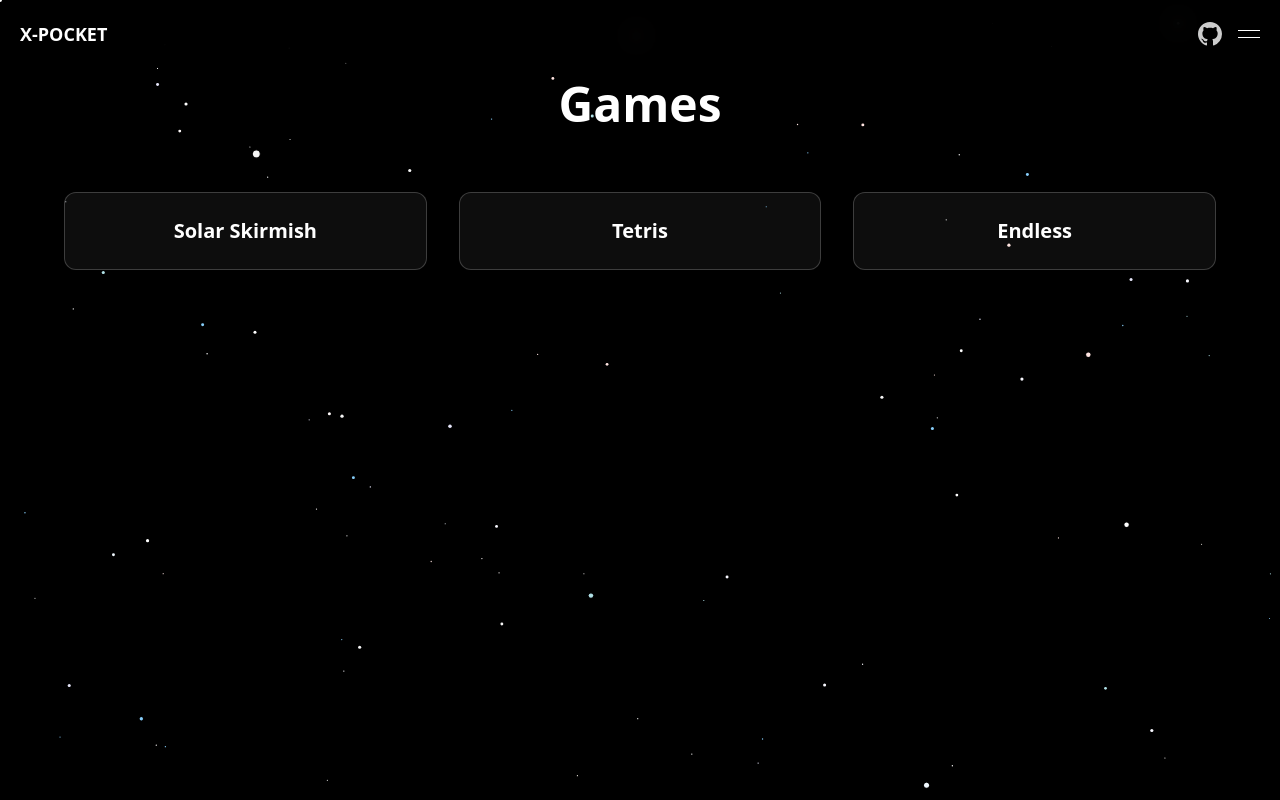
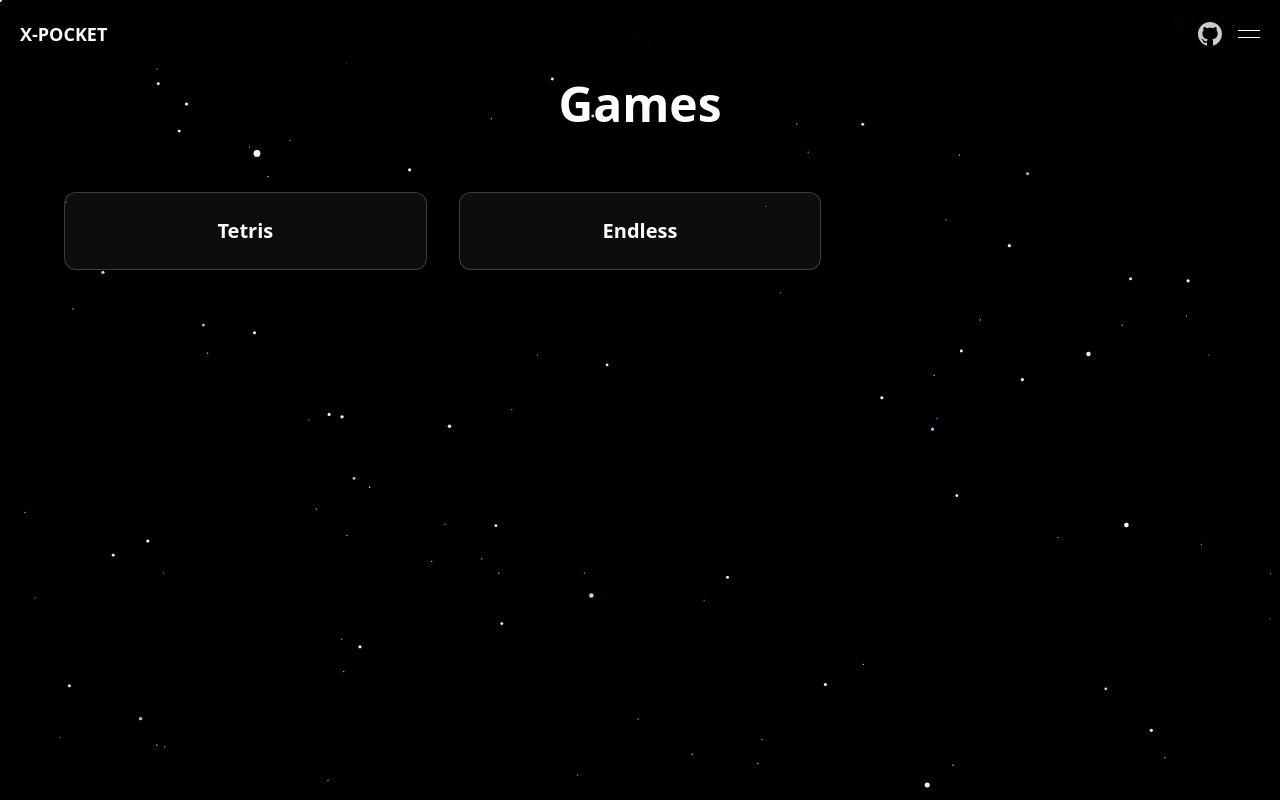
Before and after one commit to XERA-2011/x-pocket, a Next.js app: page /games in a window 1280 px wide. Built offline with nearby package versions, Linux system fonts and the light colour scheme.

Commit message:
Del html

```diff
--- a/src/app/games/page.tsx
+++ b/src/app/games/page.tsx
@@ -6,11 +6,6 @@ import GlowCardList, { GlowCardItem } from '@/components/ui/GlowCardList';
 import { usePageTitle } from '@/hooks/use-page-title';
 
 const gamesData: GlowCardItem[] = [
-  {
-    id: 'solar-skirmish',
-    title: 'Solar Skirmish',
-    href: '/pages/solar.html'
-  },
   {
     id: 'tetris',
     title: 'Tetris',
```
